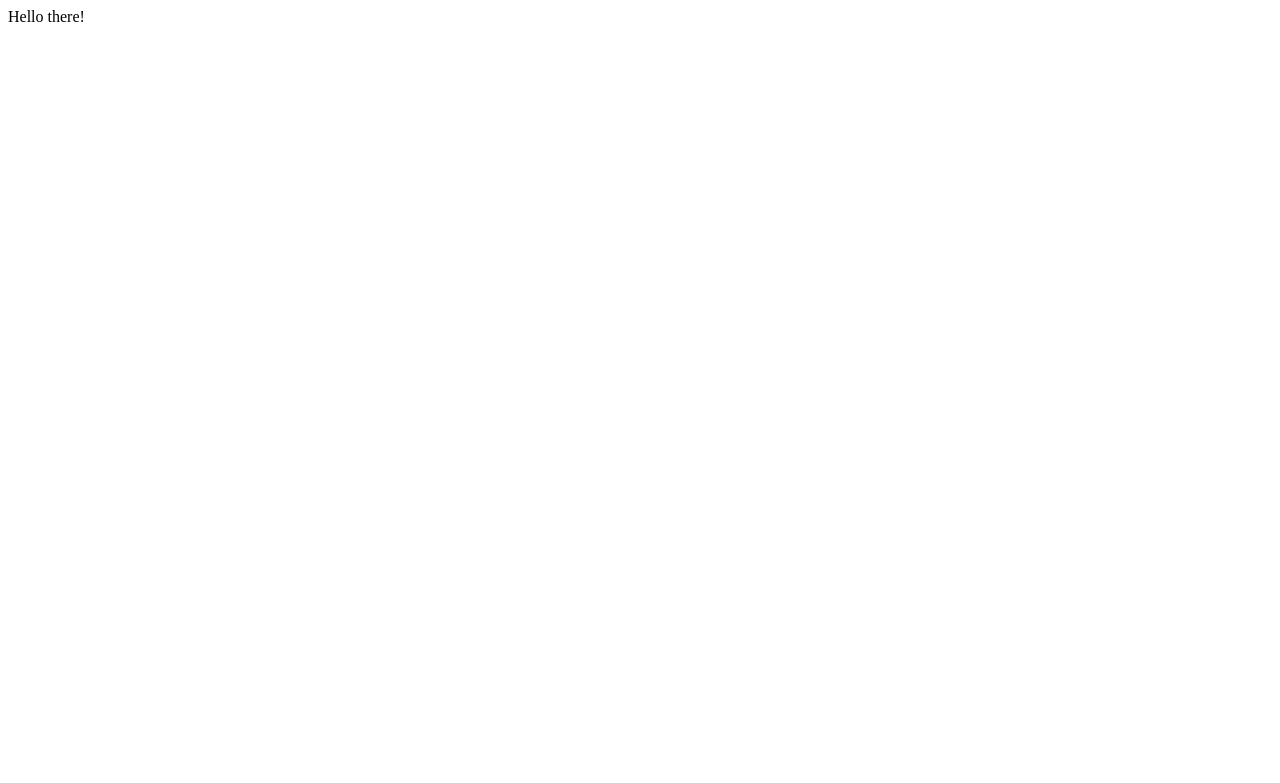
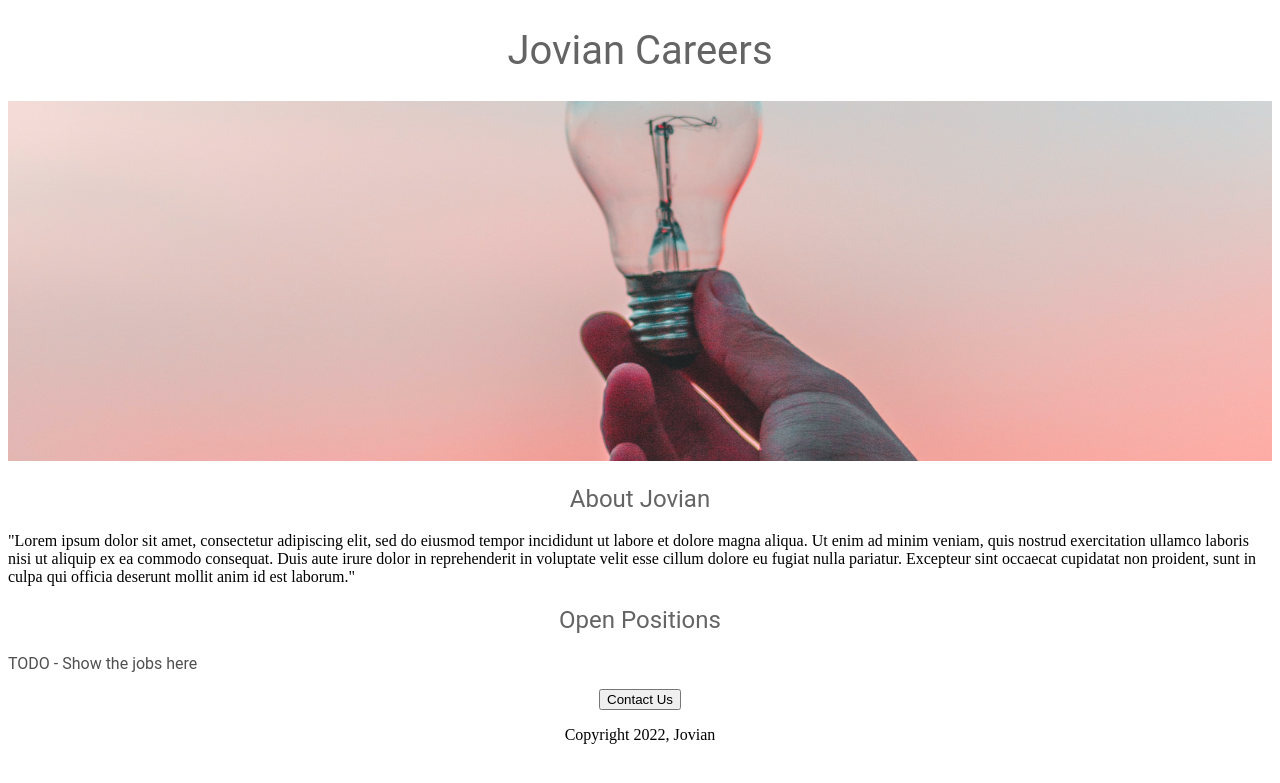
Before and after one commit to Craggy-sense/jovian-careers--website, a Flask app: page / in a window 1280 px wide. Before the commit the part shown is almost empty. Shown: the top 783 px of the page. Run offline with Flask 3, Linux system fonts and the light colour scheme.

Commit message:
initial task

```diff
--- a/templates/home.html
+++ b/templates/home.html
@@ -5,8 +5,62 @@
     <meta http-equiv="X-UA-Compatible" content="IE=edge">
     <meta name="viewport" content="width=device-width, initial-scale=1.0">
     <title>Jovian Careers</title>
+    <style>
+        h1 {
+            font-size: 40px;
+            font-family: Roboto;
+            font-weight: normal;
+            color: rgb(100,100,100);
+            text-align: center;
+
+        }
+
+        #career {
+            width: 100%;
+            height: 360px;
+            object-fit: cover;
+        }
+
+        h2 {
+            font-family: Roboto;
+            font-weight: normal;
+            color: rgb(100,100,100);
+            text-align: center;
+
+        }
+
+        .bodytext {
+            font-family: Roboto;
+            color: rgb(80,80,80)
+        }
+
+        #container {
+            max-width: 720px;
+            margin: 0 auto;
+        }
+    </style>
 </head>
 <body>
-    Hello there!
+    <div id ="container"></div>
+    <h1>Jovian Careers</h1>
+    <img id="career" src="http://127.0.0.1:5000/static/career.jpg" height="320">
+    <h2> About Jovian</h2>
+    <p>
+        "Lorem ipsum dolor sit amet,
+        consectetur adipiscing elit,
+        sed do eiusmod tempor incididunt ut labore et dolore magna aliqua.
+        Ut enim ad minim veniam,
+        quis nostrud exercitation ullamco laboris nisi ut aliquip ex ea commodo consequat.
+        Duis aute irure dolor in reprehenderit in voluptate velit esse cillum dolore eu fugiat nulla pariatur.
+        Excepteur sint occaecat cupidatat non proident,
+        sunt in culpa qui officia deserunt mollit anim id est laborum."
+    </p>
+    <h2> Open Positions</h2>
+    <p class="bodytext">TODO - Show the jobs here</p>
+    <div style="text-align:center;">
+        <button>Contact Us</button>
+        <p>Copyright 2022, Jovian</p>
+    </div>
+
 </body>
 </html>
```
Also changed, not shown: static/career.jpg (added), 1 other file.
